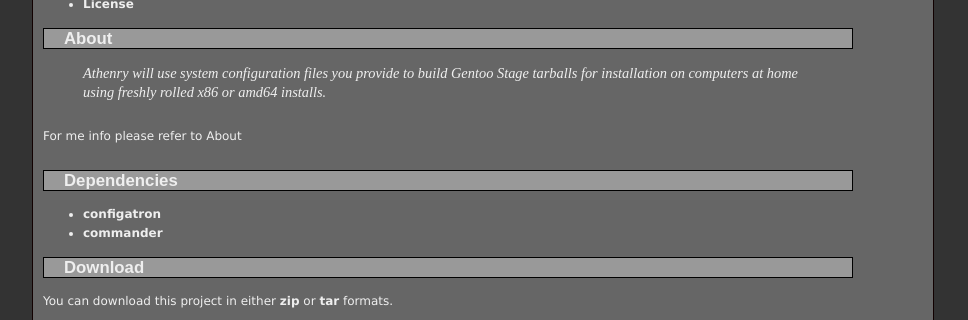
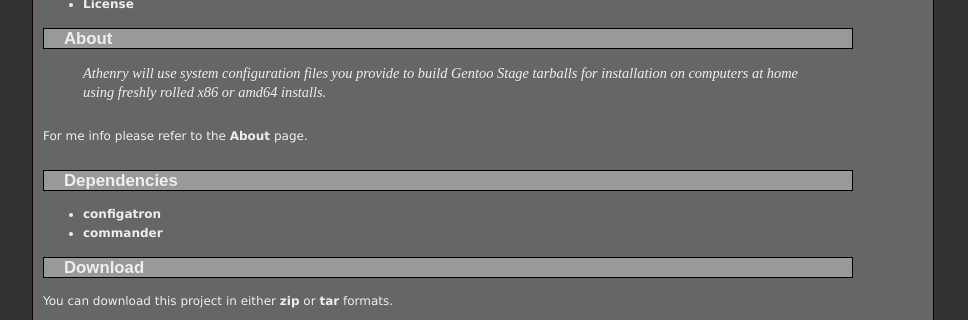
Before and after one commit to GunioRobot/athenry, a Jekyll site: the page built from index.markdown, in a window 1280 px wide. Shown: the part 320-640 px from the top of the page, without its empty margins (158-1126 px from the left). Built offline with Jekyll 4.4.1, drawn with Linux system fonts in a browser that asks for light colours; Markdown is read by kramdown in place of the engine named in the settings.

Commit message:
Add link to the full about page
Signed-off-by: Greg Fitzgerald <netzdamon@gmail.com>

```diff
--- a/index.markdown
+++ b/index.markdown
@@ -17,7 +17,7 @@ About
 ----
 >Athenry will use system configuration files you provide to build Gentoo Stage tarballs for installation on computers at home using freshly rolled x86 or amd64 installs.
 
-For me info please refer to About
+For me info please refer to the [About](http://gregf.github.com/athenry/about/) page.
 
 Dependencies
 ------------
```
